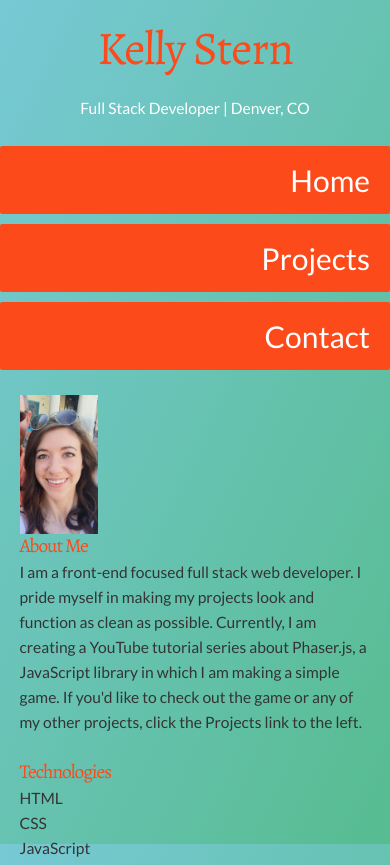
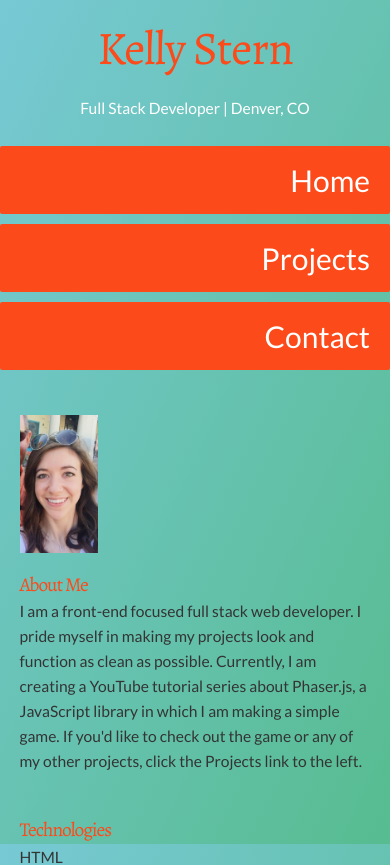
Before and after one commit to kmstern4/react-portfolio, a React app: page / in a window 390 px wide. Shown: the top 865 px of the page. Built offline with nearby package versions, Linux system fonts and the light colour scheme.

Commit message:
fixed margin issue in mobile nav

```diff
--- a/src/components/styledComponents/StyledImage.js
+++ b/src/components/styledComponents/StyledImage.js
@@ -5,6 +5,7 @@ const StyledImage = styled.img`
     float: left;
     margin-left: 5vw;
     margin-right: 5vw;
+    margin-top: 5vw;
 
     @media (min-width: 550px) {
         float: none;
@@ -12,6 +13,7 @@ const StyledImage = styled.img`
         margin-bottom: 2vw;
         margin-left: 0vw;
         margin-right: 0vw;
+        margin-top: 0vw;
     }
 `;
 
--- a/src/components/styledComponents/StyledMenu.js
+++ b/src/components/styledComponents/StyledMenu.js
@@ -6,7 +6,6 @@ const StyledMenu = styled.div`
     text-align: center;
     width: 100vw;
     font-size: 6vw;
-    margin-bottom: 5vw;
     padding-top: 3vw;
     padding-bottom: 3vw;
 `;
--- a/src/components/styledComponents/StyledTitle.js
+++ b/src/components/styledComponents/StyledTitle.js
@@ -6,10 +6,12 @@ const StyledTitle = styled.h2`
     color: #fc4a1a;
     margin-bottom: 0.5vw;
     margin-left: 5vw;
+    margin-top: 5vw;
 
     @media (min-width: 550px) {
         font-size: 2vw;
         margin-left: 0px;
+        margin-top: 0vw;
     }
 `;
 
```
